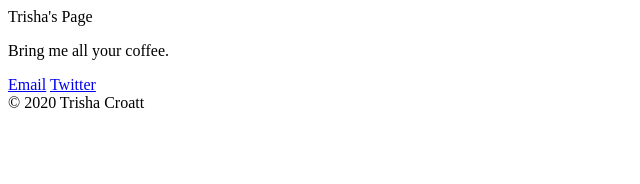
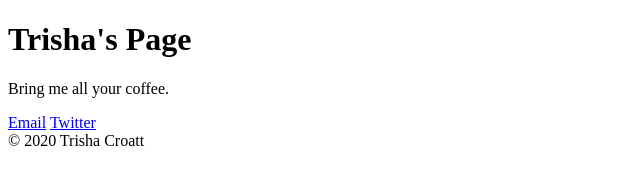
Before and after one commit to TLCroatt/TLCroatt.github.io, a plain HTML site: page index.html in a window 1280 px wide. Shown: the whole page, without its empty margins (0-640 px from the left). Drawn offline with Linux system fonts and the light colour scheme.

Commit message:
update content

```diff
--- a/index.html
+++ b/index.html
@@ -7,7 +7,7 @@
 </head>
 
 <body>
-    <header>Trisha's Page</header>
+    <h1>Trisha's Page</h1>
 
     <div class="container">
         <p>Bring me all your coffee.</p>
```
